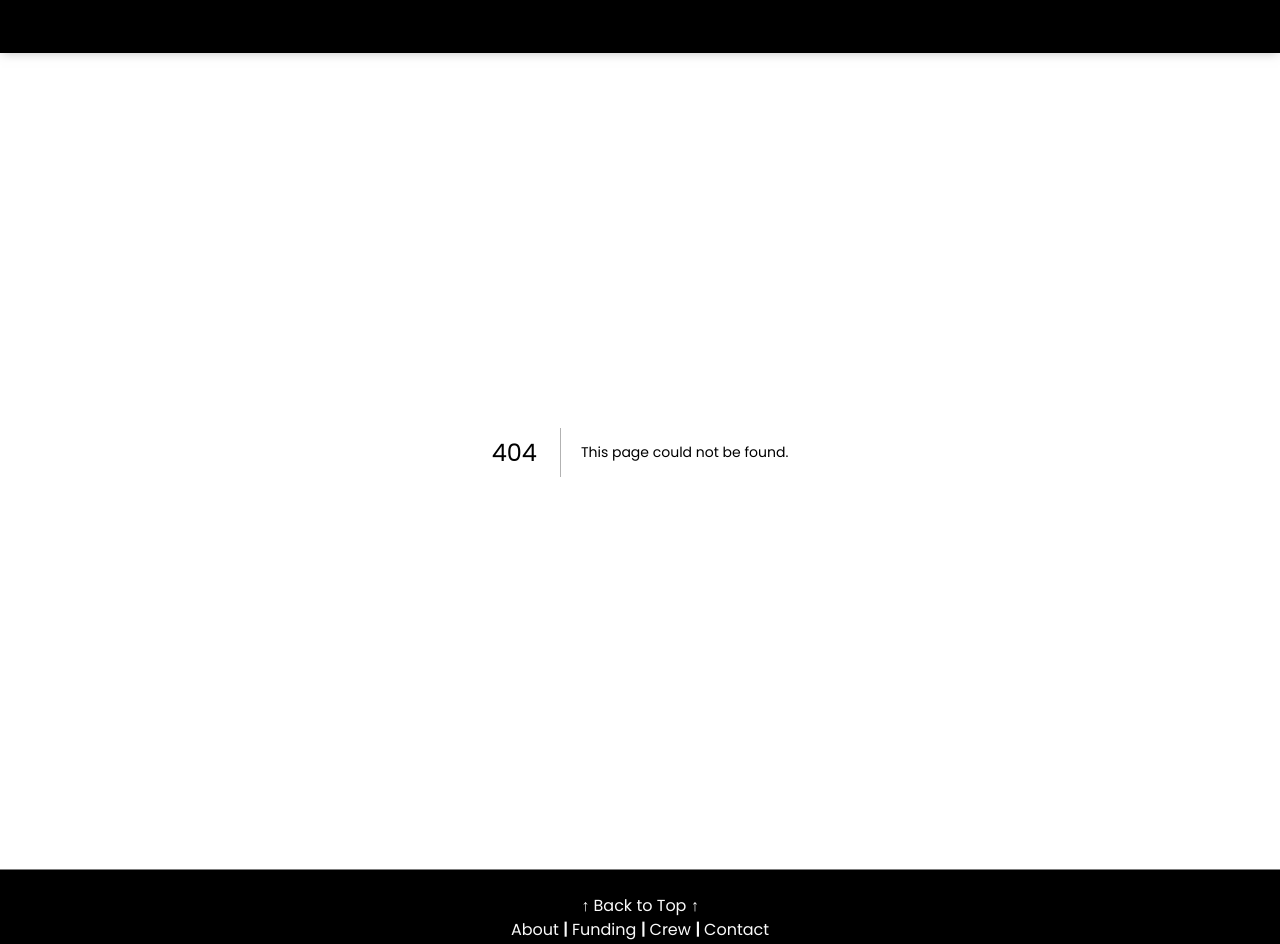
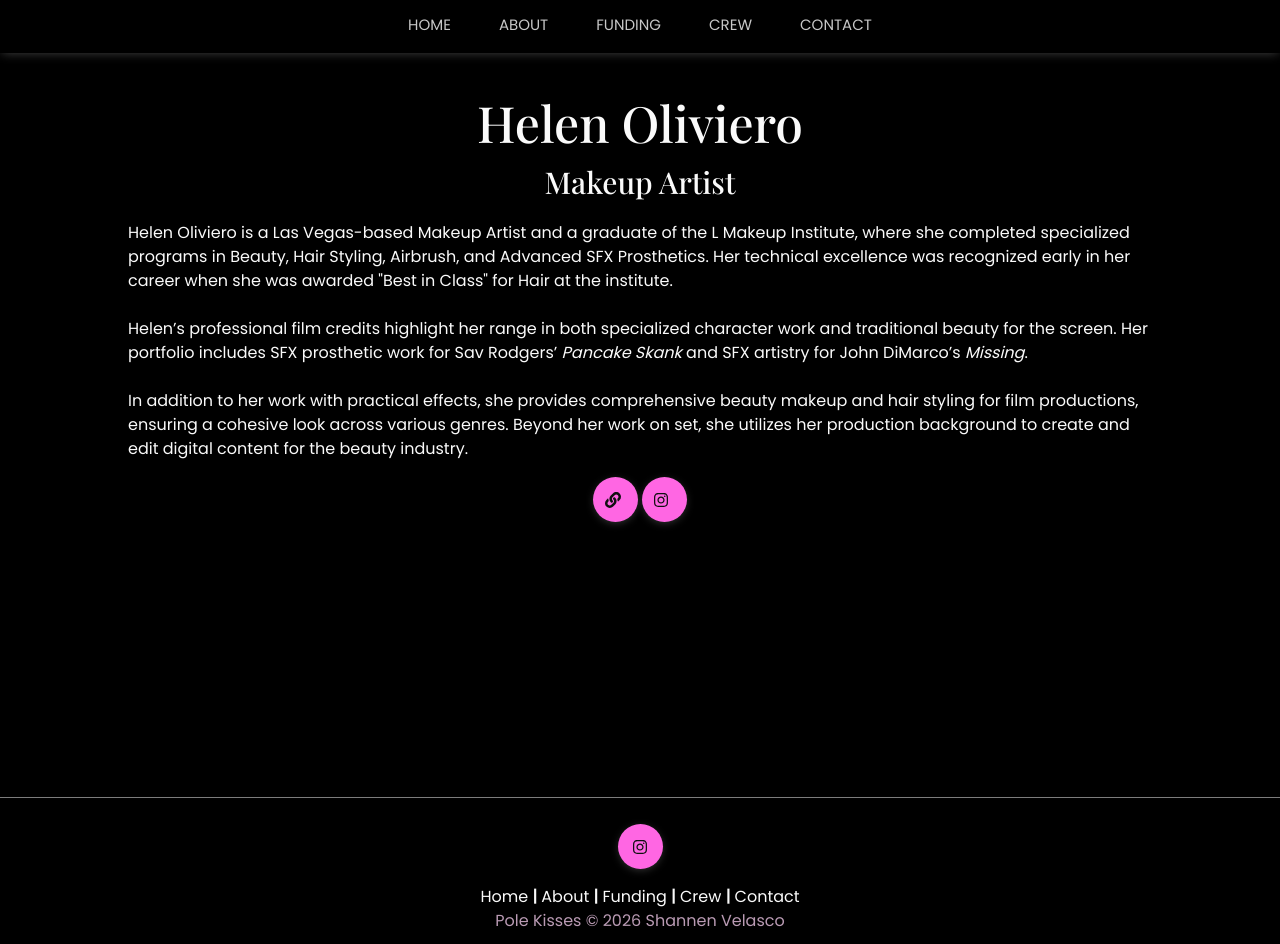
Before and after one commit to shannenallyssa/pole-kissesV2, a Next.js app: page /helenOliviero in a window 1280 px wide. Before the commit this address had no page. Shown: the top 944 px of the page. Built offline with nearby package versions, Linux system fonts and the light colour scheme.

Commit message:
Created Helen About Page

```diff
--- a/Components/Footer.js
+++ b/Components/Footer.js
@@ -1,12 +1,23 @@
 import styles from '../styles/NavbarFooter.module.css';
 import { userinfo } from '../Constants/userinfo'
 import Link from 'next/link'
+import Image from 'next/image';
+import logo from '../styles/PoleKisses_LogoTransparent.png'
+import contactStyles from '../styles/Contact.module.css'
+import { faLink } from '@fortawesome/free-solid-svg-icons';
+import { FontAwesomeIcon } from '@fortawesome/react-fontawesome';
+import { faInstagram } from '@fortawesome/free-brands-svg-icons';
 
 const Footer = ({ currentTheme }) => {
+    const iconStyles = {
+        backgroundColor: currentTheme.accent,
+        color: '#101010',
+        boxShadow: currentTheme.boxShadow,
+      }
     return (
         <div className={styles.footercontent} style={{ backgroundColor: currentTheme.footerColor, color: currentTheme.subtext }}>
             <hr style={{ height: '1px', backgroundColor: currentTheme.subtext, border: 'none', opacity: '0.5' }}></hr>
-            <br/>
+
                 {/* <Link href='/'><a><h2 className={styles.footerlogo}>{userinfo.logoText}</h2></a></Link> */}
                 {/* <ul>
                     <li className={styles.listHeading}>Socials</li>
@@ -20,11 +31,19 @@ const Footer = ({ currentTheme }) => {
                     <Link href={`mailto:${userinfo.contact.email ? userinfo.contact.email : ''}`}><a><li>Mail</li></a></Link>
                 </ul> */}
 
-                    <Link href='/#home'><a><h1>↑ Back to Top ↑ </h1></a></Link>
-
-
-                    {/* <Link href='/#about'><a> About </a></Link>
-                    <b>|</b> */}
+                    {/* <Link href='/#home'><a><h1>↑ Back to Top ↑ </h1></a></Link>
+                     */}
+                    <div style={{paddingTop:10}}>
+                    <div className={contactStyles.socialIconAbout} >
+            <div className={contactStyles.socialIcon} style={iconStyles} >
+                 <Link href='https://www.instagram.com/helens.huemua/'><a><FontAwesomeIcon icon={faInstagram} /></a></Link>
+               </div>
+            </div>
+                        {/* <div align='center'>
+                    <Image src={logo} alt='thumbnail image' height='100' width='100'/>
+                    </div> */}
+                    <Link href='/#home'><a> Home </a></Link>
+                    <b>|</b>
                     <Link href='/#about'><a> About </a></Link>
                     <b>|</b>
                     <Link href='/#funding'><a> Funding </a></Link>
@@ -32,7 +51,7 @@ const Footer = ({ currentTheme }) => {
                     <Link href='/#crew'><a> Crew </a></Link>
                     <b>|</b>
                     <Link href='/#contact'><a> Contact </a></Link>
-
+                    </div>
 
             {/* <hr style={{ height: '1px', backgroundColor: currentTheme.subtext, border: 'none', opacity: '0.5' }}></hr> */}
             {/* <h2 className={styles.footercontent} style={{color: currentTheme.lightText}}>Template by Asavari Ambavane</h2> */}
--- /dev/null
+++ b/Components/HelenAbout.js
@@ -0,0 +1,75 @@
+import styles from '../styles/Work.module.css'
+import WorkProject from './WorkProject'
+import BlogCard from './BlogCard';
+import { projects } from '../Constants/projects'
+import { custom_blogs, medium_blogs, dev_to } from '../Constants/blogs'
+import { useState, useEffect } from 'react';
+import { headings, userinfo } from '../Constants/userinfo'
+import Carousel, { CarouselItem } from "./Carousel";
+import Experiences from './Experiences';
+import contactStyles from '../styles/Contact.module.css'
+import Link from 'next/link'
+import { faLink } from '@fortawesome/free-solid-svg-icons';
+import { FontAwesomeIcon } from '@fortawesome/react-fontawesome';
+import { faInstagram } from '@fortawesome/free-brands-svg-icons';
+
+const helenAbout = ({ currentTheme }) => {
+  const iconStyles = {
+    backgroundColor: currentTheme.accent,
+    color: '#101010',
+    boxShadow: currentTheme.boxShadow,
+  }
+
+    const [blogList, setBlogList] = useState([])
+
+    // CUSTOM BLOGS SUPPORT: UNCOMMENT THE FOLLOWING CODE FOR CUSTOM BLOGS
+    useEffect(() => {
+        setBlogList(custom_blogs)
+    }, [])
+
+    // MEDIUM BLOGS SUPPORT: UNCOMMENT THE FOLLOWING CODE FOR MEDIUM BLOGS
+    // useEffect(() => {
+    //     fetch(`https://api.rss2json.com/v1/api.json?rss_url=https://medium.com/feed/@${medium_blogs.username}`)
+    //         .then(response => response.json())
+    //         .then(data => setBlogList(data.items))
+    //         .catch(err => console.error(err));
+    // }, [])
+
+    // DEV.TO BLOGS SUPPORT: UNCOMMENT THE FOLLOWING CODE FOR DEV.TO BLOGS
+    // useEffect(() => {
+    //     fetch(`https://dev.to/api/articles?username=${dev_to.username}`)
+    //         .then(response => response.json())
+    //         .then(data => setBlogList(data))
+    //         .catch(err => console.error(err));
+    // }, [])
+
+    return (
+        <div>
+            <div className={styles.aboutPersonHeading}>Helen Oliviero</div>
+            <div className={styles.aboutPersonSubHeading}> Makeup Artist</div>
+            <div className={styles.aboutPersonText} >
+              <p>Helen Oliviero is a Las Vegas-based Makeup Artist and a graduate of the L Makeup Institute, where she completed specialized programs in Beauty, Hair Styling, Airbrush, and Advanced SFX Prosthetics. Her technical excellence was recognized early in her career when she was awarded "Best in Class" for Hair at the institute.</p>
+              <br/>
+                <p>Helen’s professional film credits highlight her range in both specialized character work and traditional beauty for the screen. Her portfolio includes SFX prosthetic work for Sav Rodgers’ <i>Pancake Skank</i> and SFX artistry for John DiMarco’s <i>Missing</i>. </p>
+                <br/>
+              <p>In addition to her work with practical effects, she provides comprehensive beauty makeup and hair styling for film productions, ensuring a cohesive look across various genres.
+              Beyond her work on set, she utilizes her production background to create and edit digital content for the beauty industry.
+              </p>
+<div className={contactStyles.socialIconAbout} >
+            <div className={contactStyles.socialIcon} style={iconStyles} >
+                    <Link href='https://olivierohelen.myportfolio.com/'><a><FontAwesomeIcon icon={faLink} /></a></Link>
+            </div>
+            <div className={contactStyles.socialIcon} style={iconStyles} >
+                 <Link href='https://www.instagram.com/helens.huemua/'><a><FontAwesomeIcon icon={faInstagram} /></a></Link>
+               </div>
+            </div>
+            </div>
+
+
+
+
+        </div>
+    )
+}
+
+export default helenAbout
--- a/Constants/userinfo.js
+++ b/Constants/userinfo.js
@@ -83,6 +83,7 @@ export const userinfo = {
                 instagram:'https://www.instagram.com/realshannenigans/',
                 website:'https://xtinamchale.com/',
                 imdb:'',
+                aboutLink:'/#about',
                 description: 'Lorem ipsum dolor sit amet consectetur adipisicing elit. Maxime mollitia, molestiae quas vel sint commodi repudiandae consequuntur voluptatum laborum', //eg. spearheaded the graphics team in designing SASS product UIs
             },
             {
@@ -93,6 +94,7 @@ export const userinfo = {
                 instagram:'https://www.instagram.com/realshannenigans/',
                 website:'https://shannenvelascovo.vercel.app',
                 imdb:'https://www.imdb.com/name/nm13639366/',
+                aboutLink:'/#about',
                 description: 'Lorem ipsum dolor sit amet consectetur adipisicing elit. Maxime mollitia, molestiae quas vel sint commodi repudiandae consequuntur voluptatum laborum',
             },
             {
@@ -103,6 +105,7 @@ export const userinfo = {
                 instagram:'',
                 website:'',
                 imdb:'',
+                aboutLink:'/#about',
                 description: 'Lorem ipsum dolor sit amet consectetur adipisicing elit. Maxime mollitia, molestiae quas vel sint commodi repudiandae consequuntur voluptatum laborum',
                 socials: [
                     { type: 'linkedin', link: '', icon: faInstagram },
@@ -116,6 +119,7 @@ export const userinfo = {
                 instagram:'',
                 website:'',
                 imdb:'',
+                aboutLink:'/#about',
                 description: 'Lorem ipsum dolor sit amet consectetur adipisicing elit. Maxime mollitia, molestiae quas vel sint commodi repudiandae consequuntur voluptatum laborum',
                 socials: [
                     { type: 'linkedin', link: '', icon: faInstagram },
@@ -129,6 +133,7 @@ export const userinfo = {
                 instagram:'',
                 website:'',
                 imdb:'',
+                aboutLink:'/#about',
                 description: 'Lorem ipsum dolor sit amet consectetur adipisicing elit. Maxime mollitia, molestiae quas vel sint commodi repudiandae consequuntur voluptatum laborum',
                 socials: [
                     { type: 'linkedin', link: '', icon: faInstagram },
@@ -142,6 +147,7 @@ export const userinfo = {
                 instagram:'',
                 website:'',
                 imdb:'',
+                aboutLink:'/#about',
                 description: 'Lorem ipsum dolor sit amet consectetur adipisicing elit. Maxime mollitia, molestiae quas vel sint commodi repudiandae consequuntur voluptatum laborum',
                 socials: [
                     { type: 'linkedin', link: '', icon: faInstagram },
@@ -155,6 +161,7 @@ export const userinfo = {
                 instagram:'https://www.instagram.com/crisfenzo?igsh=MWx5d3ZsY2V5Mmh1cw%3D%3D&utm_source=qr',
                 website:'',
                 imdb:'',
+                aboutLink:'/#about',
                 description: 'Lorem ipsum dolor sit amet consectetur adipisicing elit. Maxime mollitia, molestiae quas vel sint commodi repudiandae consequuntur voluptatum laborum',
                 socials: [
                     { type: 'linkedin', link: '', icon: faInstagram },
@@ -165,7 +172,9 @@ export const userinfo = {
                 companylogo: 'https://hips.hearstapps.com/hmg-prod.s3.amazonaws.com/images/why-did-steve-carell-leave-the-office-1585597666.jpg?crop=0.563xw:0.844xh;0.287xw,0.128xh&resize=480:*',
                 position: 'Makeup Artist',
                 time: '',
-                instagram:'',
+                website:'https://olivierohelen.myportfolio.com/',
+                instagram:'https://www.instagram.com/helens.huemua/',
+                aboutLink:'/helenOliviero',
                 description: 'Lorem ipsum dolor sit amet consectetur adipisicing elit. Maxime mollitia, molestiae quas vel sint commodi repudiandae consequuntur voluptatum laborum',
                 socials: [
                     { type: 'linkedin', link: '', icon: faInstagram },
--- /dev/null
+++ b/pages/helenOliviero.js
@@ -0,0 +1,16 @@
+import Head from 'next/head'
+import HelenAbout from '../Components/HelenAbout';
+import HeadTag from '../Components/HeadTag';
+
+const helenOliviero = ({ currentTheme }) => {
+    return (
+        <>
+            <HeadTag page='HelenOliviero'/>
+            <div>
+                <HelenAbout currentTheme={currentTheme}/>
+            </div>
+        </>
+    )
+}
+
+export default helenOliviero
--- a/styles/Contact.module.css
+++ b/styles/Contact.module.css
@@ -55,6 +55,13 @@
   width: 60%;
 }
 
+.socialIconAbout{
+  display: flex;
+  justify-content: space-evenly;
+  margin: 1rem auto;
+  width: 10%;
+}
+
 .socialIcon{
   height: 45px;
   width: 45px;
--- a/styles/Work.module.css
+++ b/styles/Work.module.css
@@ -3,6 +3,28 @@
     text-align: center;
     font-size:50px;
     padding: 2rem;
+}
+
+.aboutPersonHeading{
+    font-family: 'Playfair Display', serif;
+    text-align: center;
+    font-size:50px;
+    padding-top: 2rem;
+}
+.aboutPersonSubHeading{
+    font-family: 'Playfair Display', serif;
+    text-align: center;
+    font-size:30px;
+    padding-bottom: 1rem;
+}
+.aboutPersonText{
+  height: 70vh;
+  width: 100%;
+  text-align: left;
+  position: relative;
+  display: flex;
+  flex-direction: column;
+  padding: 0 10vw;
 }
 
 .blogHeading{
```
Also changed, not shown: Components/HomePage.js (+6 -5 lines).
